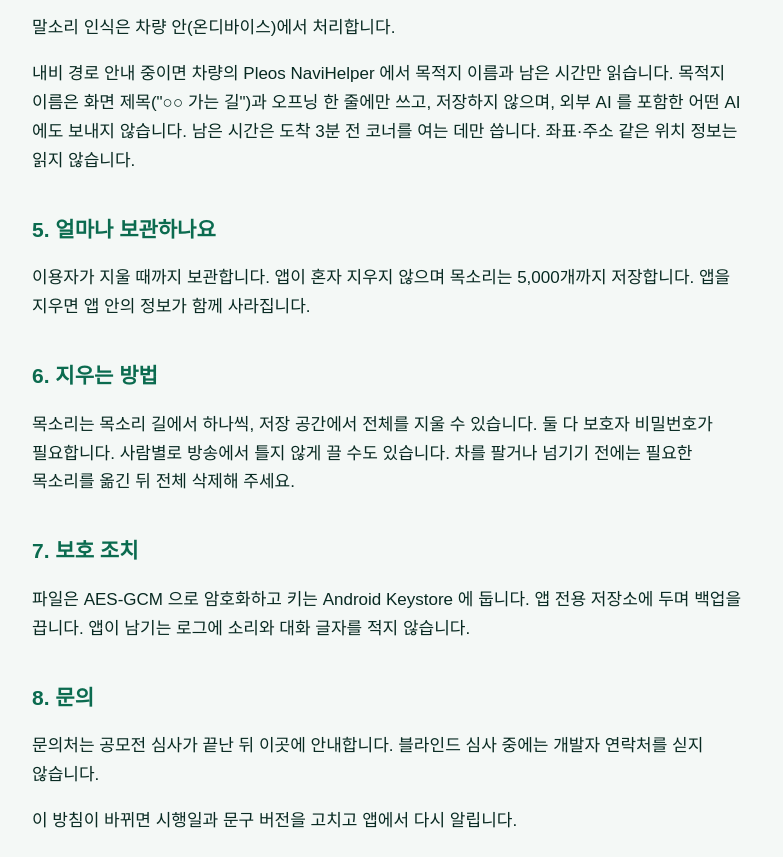
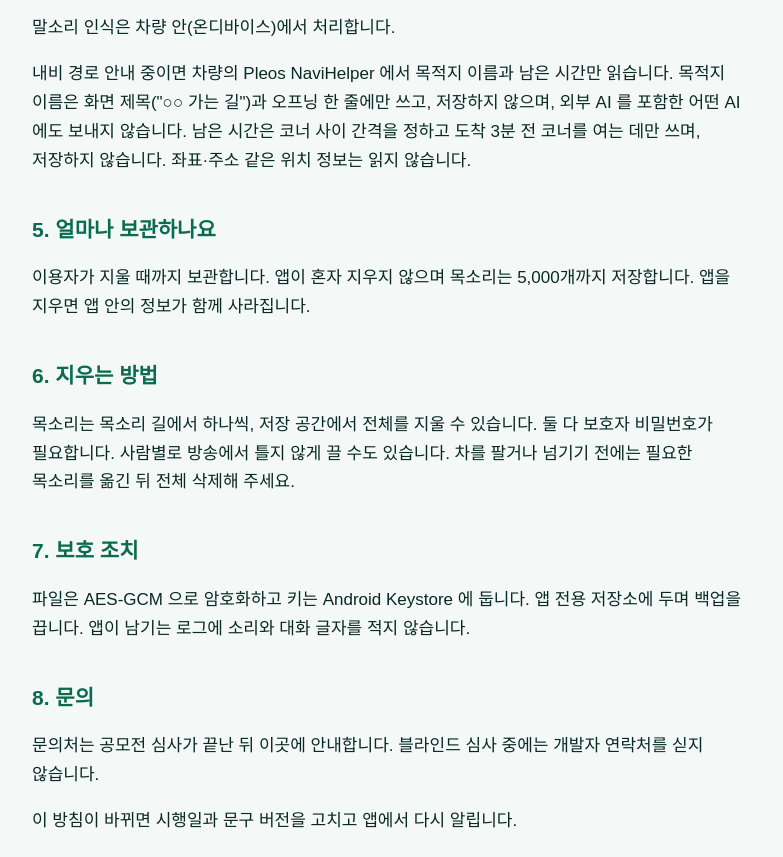
Before and after one commit to seobway24/chagok, a plain HTML site: page legal/privacy/index.html in a window 1280 px wide. Shown: the part 1933-2790 px from the top of the page, without its empty margins (248-1031 px from the left). Drawn offline with Linux system fonts and the light colour scheme.

Commit message:
State that remaining time also spaces the corners

```diff
--- a/legal/privacy/index.html
+++ b/legal/privacy/index.html
@@ -57,7 +57,7 @@ th,td{ text-align:left; vertical-align:top; padding:9px 10px; border-bottom:1px
 <tr><td>거부 방법</td><td>설정에서 외부 AI 연결을 끄거나 저장된 키를 지우면 전송이 멈춥니다. 연결하지 않아도 방송은 그대로 쓸 수 있습니다</td></tr>
 </table>
 <p>말소리 인식은 차량 안(온디바이스)에서 처리합니다.</p>
-<p>내비 경로 안내 중이면 차량의 Pleos NaviHelper 에서 목적지 이름과 남은 시간만 읽습니다. 목적지 이름은 화면 제목("○○ 가는 길")과 오프닝 한 줄에만 쓰고, 저장하지 않으며, 외부 AI 를 포함한 어떤 AI 에도 보내지 않습니다. 남은 시간은 도착 3분 전 코너를 여는 데만 씁니다. 좌표·주소 같은 위치 정보는 읽지 않습니다.</p>
+<p>내비 경로 안내 중이면 차량의 Pleos NaviHelper 에서 목적지 이름과 남은 시간만 읽습니다. 목적지 이름은 화면 제목("○○ 가는 길")과 오프닝 한 줄에만 쓰고, 저장하지 않으며, 외부 AI 를 포함한 어떤 AI 에도 보내지 않습니다. 남은 시간은 코너 사이 간격을 정하고 도착 3분 전 코너를 여는 데만 쓰며, 저장하지 않습니다. 좌표·주소 같은 위치 정보는 읽지 않습니다.</p>
 
 <h2>5. 얼마나 보관하나요</h2>
 <p>이용자가 지울 때까지 보관합니다. 앱이 혼자 지우지 않으며 목소리는 5,000개까지 저장합니다. 앱을 지우면 앱 안의 정보가 함께 사라집니다.</p>
```
